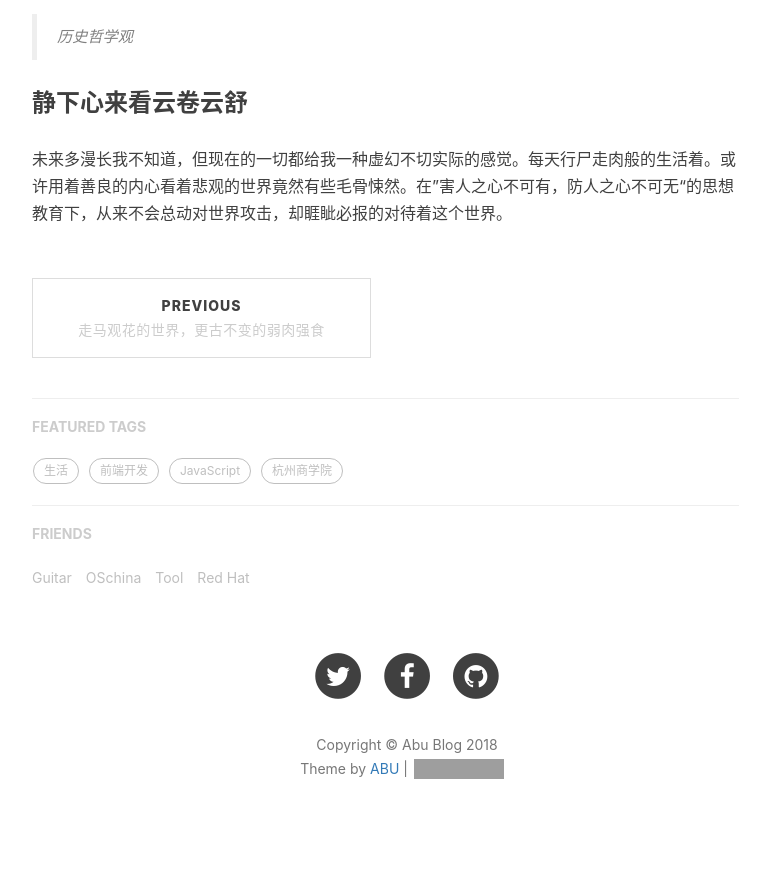
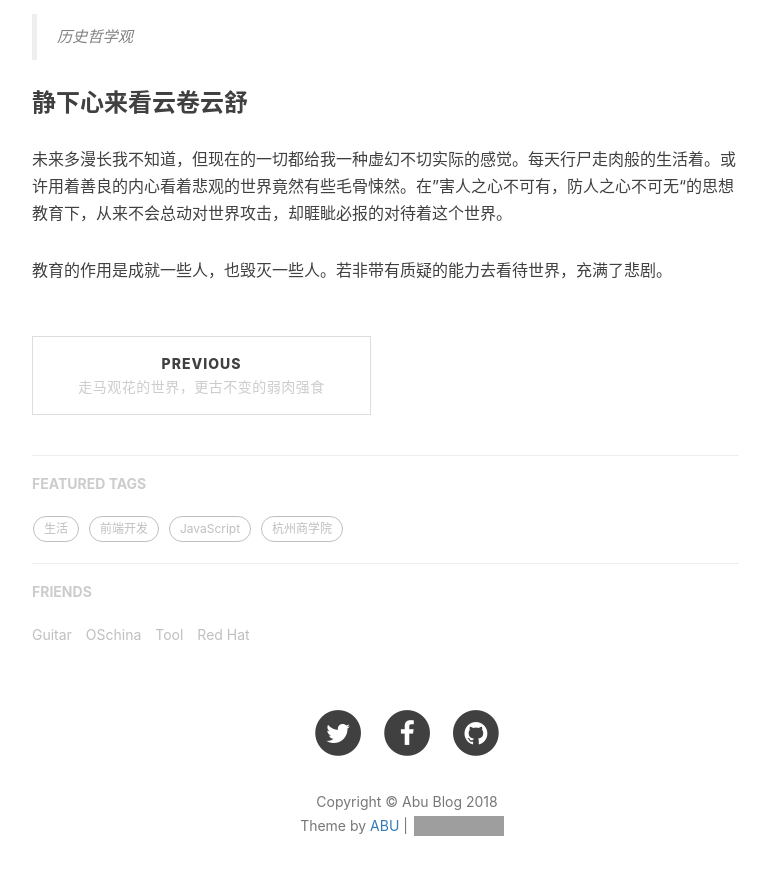
Before and after one commit to abuxliu/abuxliu.github.io, a Jekyll site: the page built from _posts/2018-12-10-TheFirst.md, in a window 1280 px wide and 900 px high, scrolled down 616 px. Shown: the top 875 px of the window, without its empty margins (233-999 px from the left). Built offline with Jekyll 4.4.1, drawn with Linux system fonts in a browser that asks for light colours; nearby versions of some CDN libraries; comment, search, counter and statistics services are not loaded; grey boxes are pictures that could not be loaded.

Commit message:
Update 2018-12-10-TheFirst.md

```diff
--- a/_posts/2018-12-10-TheFirst.md
+++ b/_posts/2018-12-10-TheFirst.md
@@ -15,3 +15,5 @@ tags:
 
 ### 静下心来看云卷云舒
 未来多漫长我不知道，但现在的一切都给我一种虚幻不切实际的感觉。每天行尸走肉般的生活着。或许用着善良的内心看着悲观的世界竟然有些毛骨悚然。在”害人之心不可有，防人之心不可无“的思想教育下，从来不会总动对世界攻击，却睚眦必报的对待着这个世界。
+
+教育的作用是成就一些人，也毁灭一些人。若非带有质疑的能力去看待世界，充满了悲剧。
```
